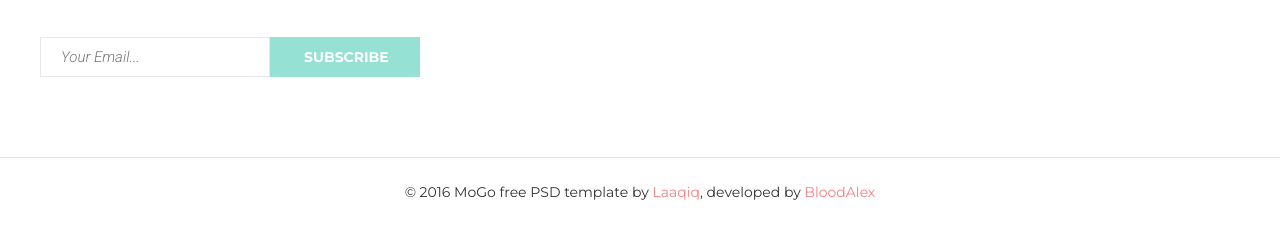
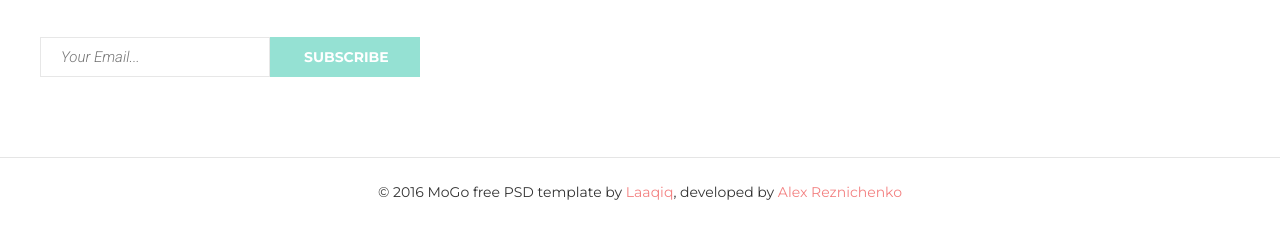
Before and after one commit to oleksii-riznychenko/MoGo, a plain HTML site: page index.html in a window 1280 px wide. Shown: the part 10159-10385 px from the top of the page. Drawn offline with nearby package versions, Linux system fonts and the light colour scheme; some packages are replaced by stand-ins of ours.

Commit message:
Update index.html

```diff
--- a/index.html
+++ b/index.html
@@ -1014,7 +1014,7 @@
 				<div class="footer__row">
 					<div class="footer__text">
 						© 2016 MoGo free PSD template by <a href="">Laaqiq</a>, developed by
-						<a href="https://blodalex2.github.io/">BloodAlex</a>
+						<a href="https://blodalex2.github.io/">Alex Reznichenko</a>
 					</div>
 				</div>
 			</div>
```
